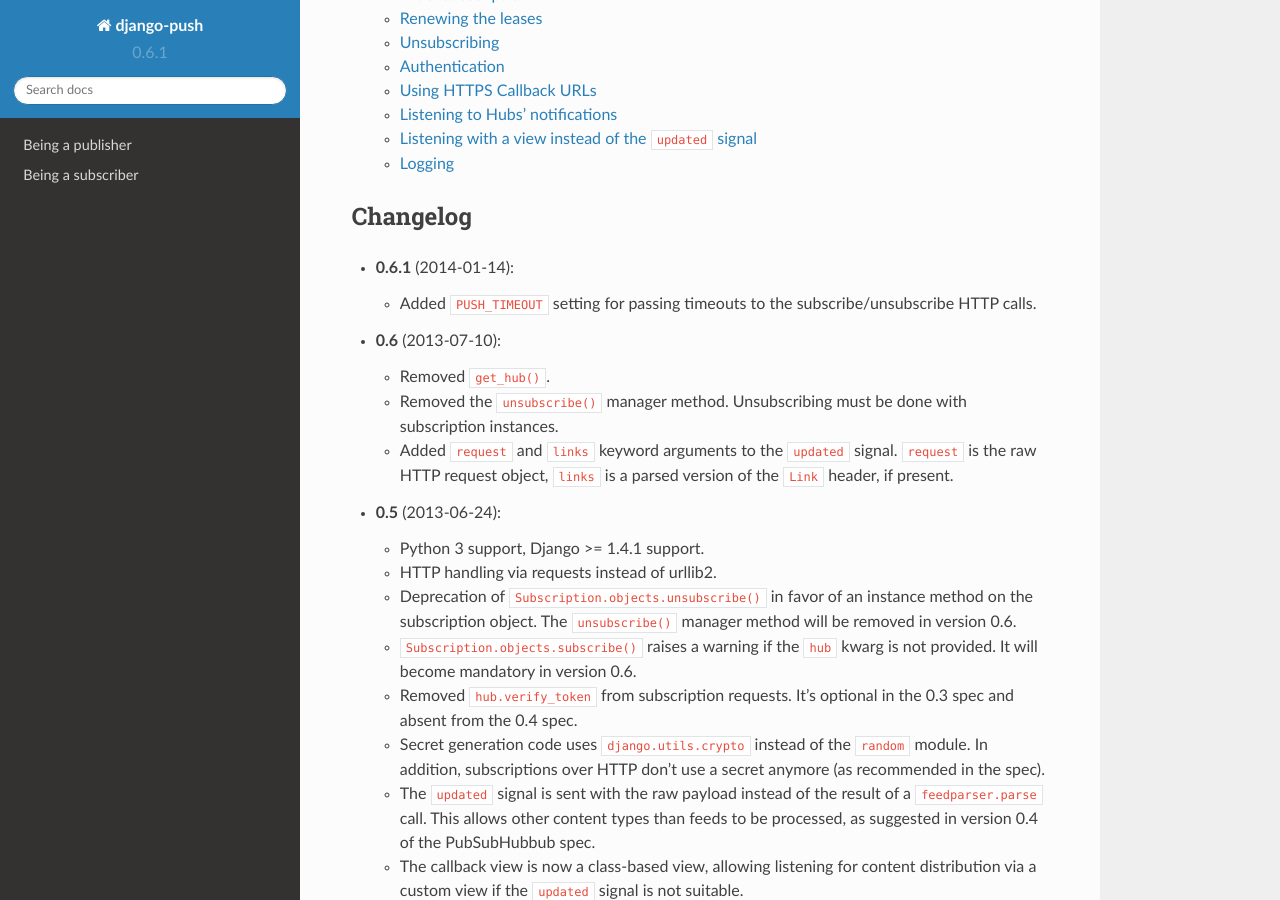
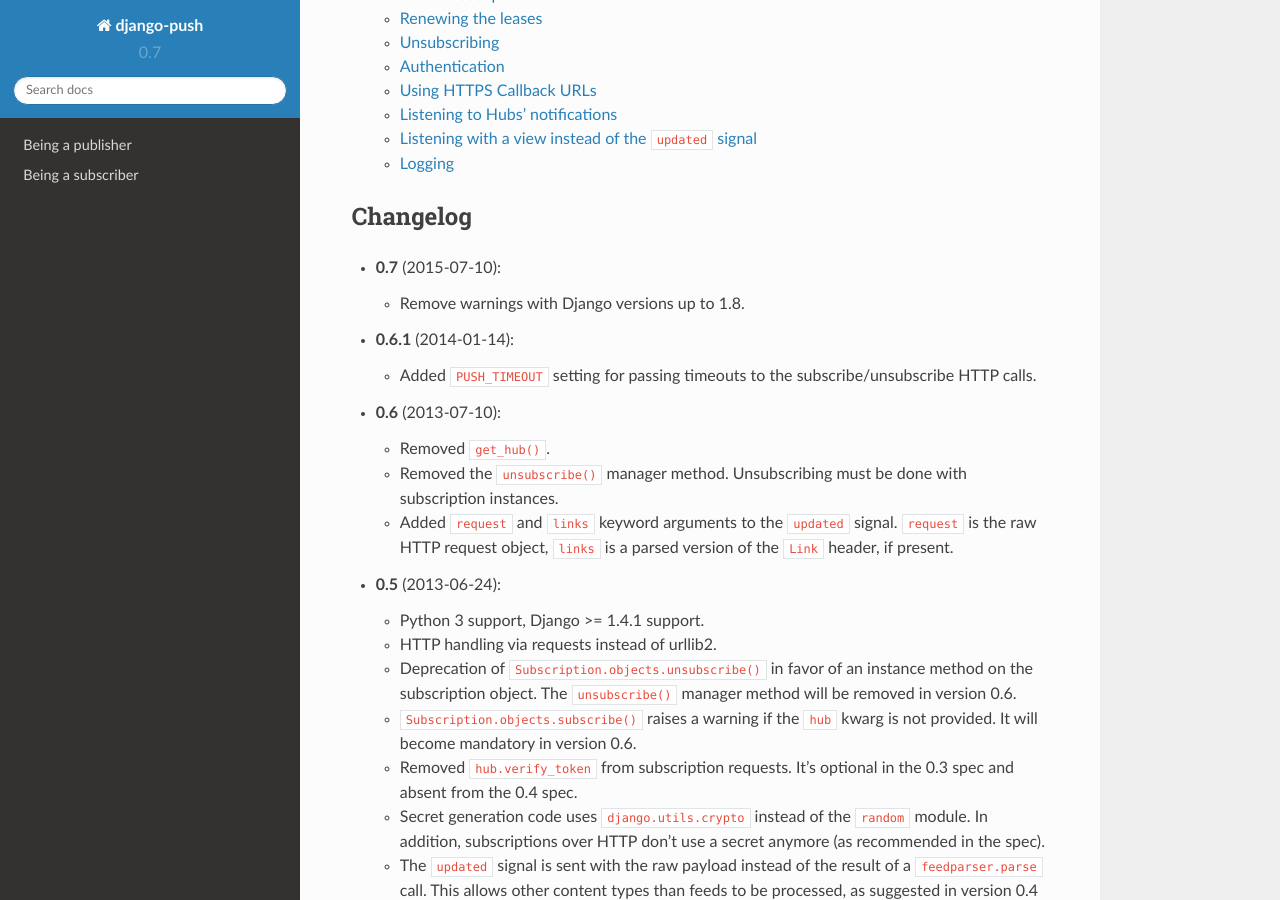
Before and after one commit to brutasse/django-push, a Sphinx documentation site: the page built from docs/index.rst, in a window 1280 px wide and 900 px high, scrolled down 944 px. Built offline with Sphinx 7.4.7 and the Read the Docs theme 2.0.0, drawn with Linux system fonts in a browser that asks for light colours.

Commit message:
Bump version to 0.7

```diff
--- a/django_push/__init__.py
+++ b/django_push/__init__.py
@@ -1,3 +1,3 @@
-__version__ = '0.6.1'
+__version__ = '0.7'
 
 UA = 'django-push/{0}'.format(__version__)
--- a/docs/conf.py
+++ b/docs/conf.py
@@ -47,9 +47,9 @@
 # built documents.
 #
 # The short X.Y version.
-version = '0.6.1'
+version = '0.7'
 # The full version, including alpha/beta/rc tags.
-release = '0.6.1'
+release = '0.7'
 
 # The language for content autogenerated by Sphinx. Refer to documentation
 # for a list of supported languages.
--- a/docs/index.rst
+++ b/docs/index.rst
@@ -48,6 +48,10 @@
 
 Changelog
 ---------
+
+* **0.7** (2015-07-10):
+
+  * Remove warnings with Django versions up to 1.8.
 
 * **0.6.1** (2014-01-14):
 
```
